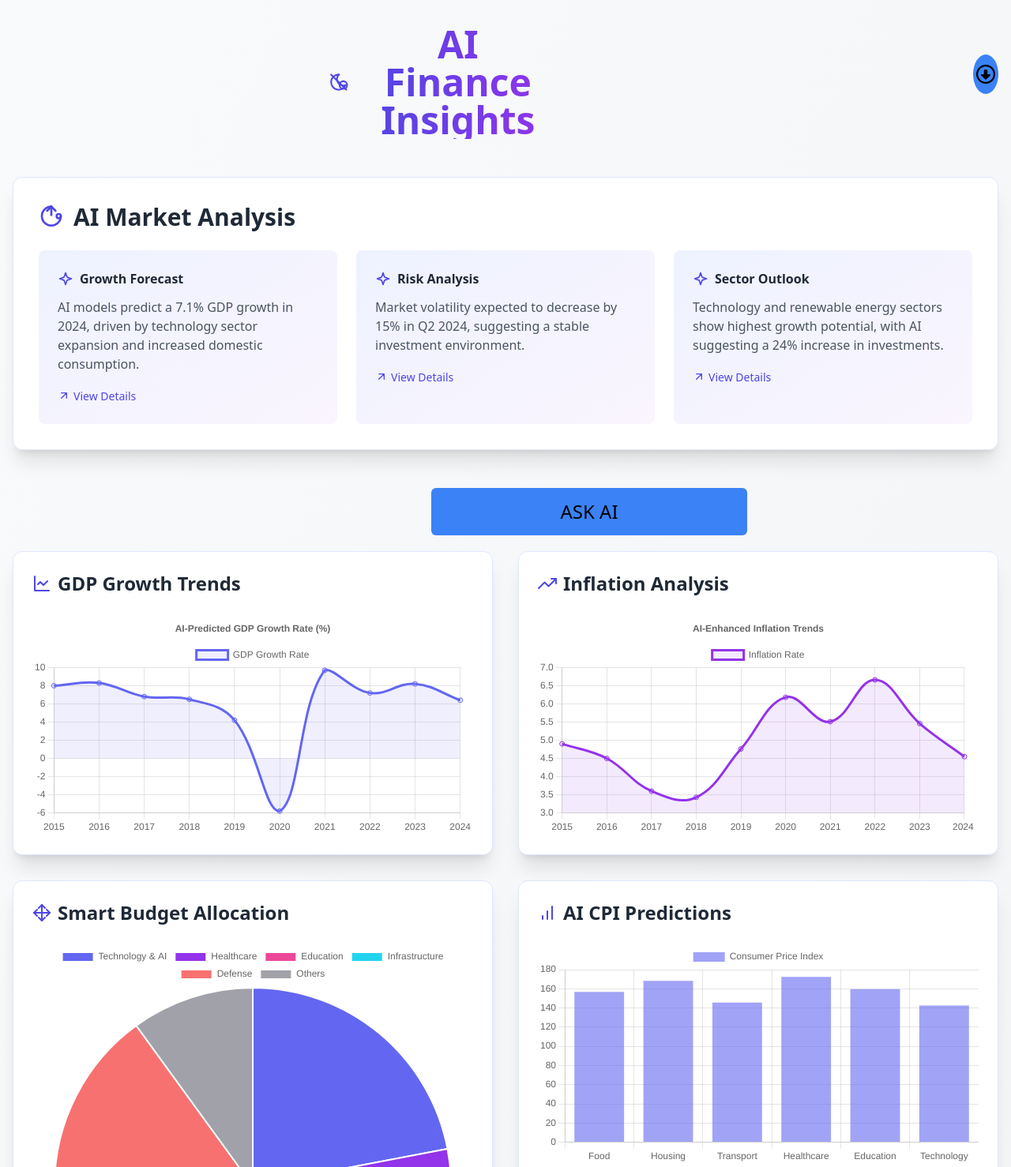
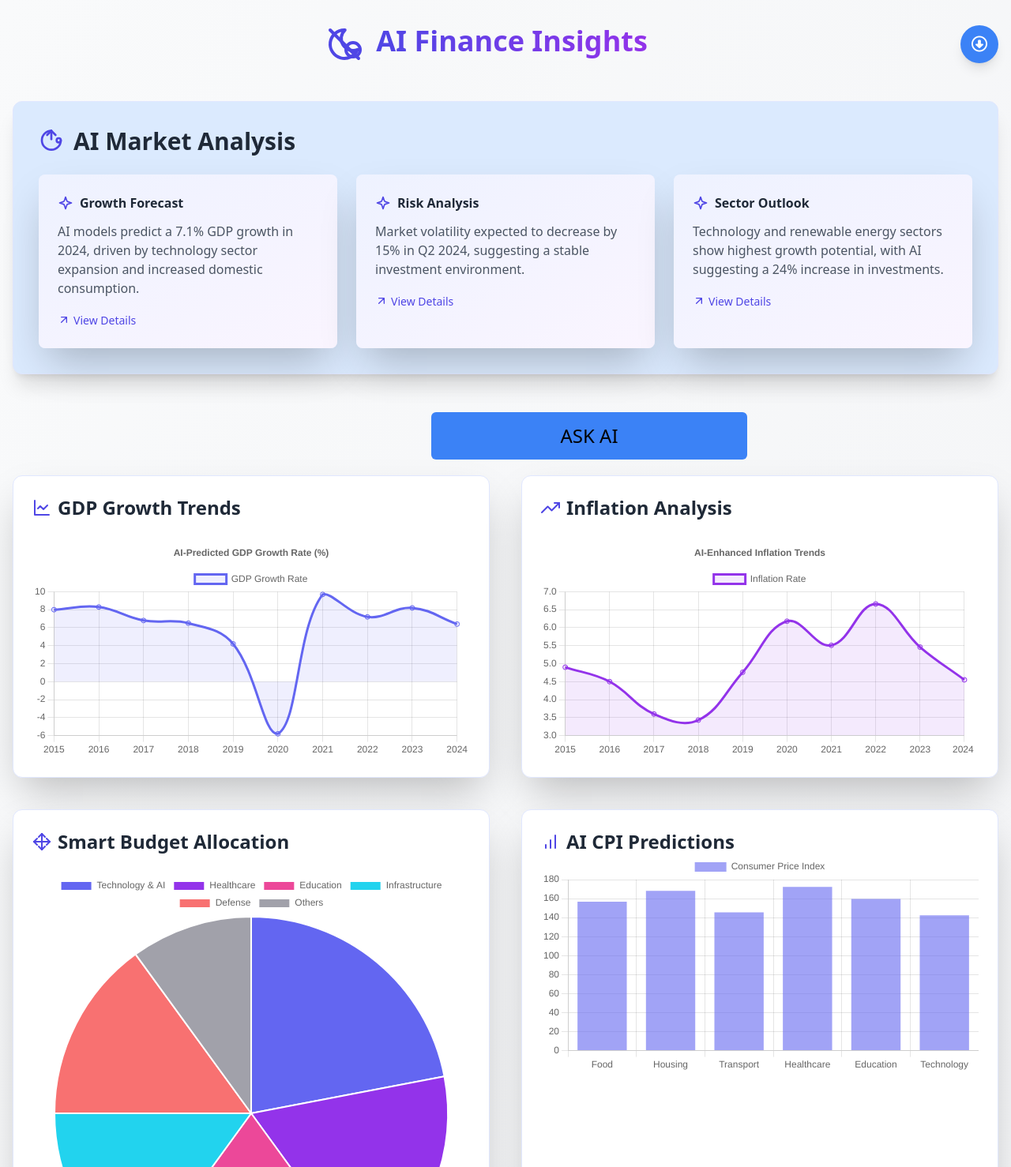
Before and after one commit to Animesh-Samantaray/AI-Finance-Insights, a website: page cv.html in a window 1280 px wide. Shown: the top 1478 px of the page at 79% size. Drawn offline with nearby package versions, Linux system fonts and the light colour scheme.

Commit message:
Update cv.html

```diff
--- a/cv.html
+++ b/cv.html
@@ -11,23 +11,25 @@
 <body class="min-h-screen bg-gradient-to-br from-gray-50 to-gray-100">
     <div class="container mx-auto px-4 py-8">
         <!-- Header -->
-        <header class="text-center mb-12 ">
-            <div class="flex items-center justify-center mb-4 ml-[400px]">
+        <header class="flex items-center justify-between mb-12">
+            <div class="flex-1 flex justify-center">
                 <svg class="w-12 h-12 text-indigo-600 mr-4" xmlns="http://www.w3.org/2000/svg" viewBox="0 0 24 24" fill="none" stroke="currentColor" stroke-width="2" stroke-linecap="round" stroke-linejoin="round">
                     <path d="M12 3c.132 0 .263 0 .393 0a7.5 7.5 0 0 0 7.92 12.446a9 9 0 1 1 -8.313-12.454z"></path>
                     <path d="M17.5 11a4.5 4.5 0 1 0 0 9a4.5 4.5 0 0 0 0-9z"></path>
                     <path d="M3 3l18 18"></path>
                 </svg>
-                <h1 class="text-5xl font-bold bg-clip-text text-transparent bg-gradient-to-r from-indigo-600 to-purple-600 ">
+                <h1 class="text-4xl font-bold bg-clip-text text-transparent bg-gradient-to-r from-indigo-600 to-purple-600">
                     AI Finance Insights
                 </h1>
-                <button class =" report h-[50px] w-[50px] bg-blue-500 mb-[20px] ml-[530px] rounded-[50%] hover:bg-blue-600 text-2xl ml-[40px]  "><a href="India_Inflation_All_Years .xlsx"><i class="fa-regular fa-circle-down w-8"></i></a></button>
+            </div>
 
-            </div>
+            <a href="India_Inflation_All_Years.xlsx" class="flex items-center justify-center h-12 w-12 bg-blue-500 text-white rounded-full shadow-lg hover:bg-blue-600 transition-transform transform hover:scale-110">
+                <i class="fa-regular fa-circle-down text-xl"></i>
+            </a>
         </header>
 
         <!-- AI Insights Section -->
-        <div class="mb-12 bg-white rounded-xl shadow-xl p-8 border border-indigo-100">
+        <div class="mb-12 bg-blue-100 rounded-xl shadow-xl p-8 border border-indigo-100 ">
             <div class="flex items-center mb-6">
                 <svg class="w-8 h-8 text-indigo-600 mr-3" xmlns="http://www.w3.org/2000/svg" viewBox="0 0 24 24" fill="none" stroke="currentColor" stroke-width="2" stroke-linecap="round" stroke-linejoin="round">
                     <path d="M12 2a9 9 0 1 0 9 9"></path>
@@ -40,7 +42,7 @@
             </div>
             <div class="grid grid-cols-1 md:grid-cols-3 gap-6">
                 <!-- Growth Forecast -->
-                <div class="bg-gradient-to-br from-indigo-50 to-purple-50 p-6 rounded-lg transform hover:scale-105 transition-transform duration-300 ">
+                <div class="bg-gradient-to-br from-indigo-50 to-purple-50 p-6 rounded-lg transform hover:scale-105 transition-transform duration-300 shadow-2xl">
                     <div class="flex items-center mb-3">
                         <svg class="w-5 h-5 text-indigo-600 mr-2" xmlns="http://www.w3.org/2000/svg" viewBox="0 0 24 24" fill="none" stroke="currentColor" stroke-width="2" stroke-linecap="round" stroke-linejoin="round">
                             <path d="m12 3-1.912 5.813a2 2 0 0 1-1.275 1.275L3 12l5.813 1.912a2 2 0 0 1 1.275 1.275L12 21l1.912-5.813a2 2 0 0 1 1.275-1.275L21 12l-5.813-1.912a2 2 0 0 1-1.275-1.275L12 3Z"></path>
@@ -57,7 +59,7 @@
                 </div>
 
                 <!-- Risk Analysis -->
-                <div class="bg-gradient-to-br from-indigo-50 to-purple-50 p-6 rounded-lg transform hover:scale-105 transition-transform duration-300">
+                <div class="bg-gradient-to-br from-indigo-50 to-purple-50 p-6 rounded-lg transform hover:scale-105 transition-transform duration-300 shadow-2xl">
                     <div class="flex items-center mb-3">
                         <svg class="w-5 h-5 text-indigo-600 mr-2" xmlns="http://www.w3.org/2000/svg" viewBox="0 0 24 24" fill="none" stroke="currentColor" stroke-width="2" stroke-linecap="round" stroke-linejoin="round">
                             <path d="m12 3-1.912 5.813a2 2 0 0 1-1.275 1.275L3 12l5.813 1.912a2 2 0 0 1 1.275 1.275L12 21l1.912-5.813a2 2 0 0 1 1.275-1.275L21 12l-5.813-1.912a2 2 0 0 1-1.275-1.275L12 3Z"></path>
@@ -75,7 +77,7 @@
                 </div>
 
                 <!-- Sector Outlook -->
-                <div class="bg-gradient-to-br from-indigo-50 to-purple-50 p-6 rounded-lg transform hover:scale-105 transition-transform duration-300">
+                <div class="bg-gradient-to-br from-indigo-50 to-purple-50 p-6 rounded-lg transform hover:scale-105 transition-transform duration-300 shadow-2xl">
                     <div class="flex items-center mb-3">
                         <svg class="w-5 h-5 text-indigo-600 mr-2" xmlns="http://www.w3.org/2000/svg" viewBox="0 0 24 24" fill="none" stroke="currentColor" stroke-width="2" stroke-linecap="round" stroke-linejoin="round">
                             <path d="m12 3-1.912 5.813a2 2 0 0 1-1.275 1.275L3 12l5.813 1.912a2 2 0 0 1 1.275 1.275L12 21l1.912-5.813a2 2 0 0 1 1.275-1.275L21 12l-5.813-1.912a2 2 0 0 1-1.275-1.275L12 3Z"></path>
@@ -98,9 +100,9 @@
 
 
         <!-- Main Dashboard -->
-        <div class="grid grid-cols-1 md:grid-cols-2 gap-8">
+        <div class="grid grid-cols-1 md:grid-cols-2 gap-10">
             <!-- GDP Section -->
-            <div class="bg-white rounded-xl shadow-xl p-6 border border-indigo-100 hover:shadow-2xl transition-shadow duration-300">
+            <div class="bg-white rounded-xl shadow-2xl p-6 border border-indigo-100 hover:shadow-2xl transition-shadow duration-300">
                 <div class="flex items-center mb-6">
                     <svg class="w-6 h-6 text-indigo-600 mr-2" xmlns="http://www.w3.org/2000/svg" viewBox="0 0 24 24" fill="none" stroke="currentColor" stroke-width="2" stroke-linecap="round" stroke-linejoin="round">
                         <path d="M3 3v18h18"></path>
@@ -112,7 +114,7 @@
             </div>
 
             <!-- Inflation Section -->
-            <div class="bg-white rounded-xl shadow-xl p-6 border border-indigo-100 hover:shadow-2xl transition-shadow duration-300">
+            <div class="bg-white rounded-xl shadow-2xl p-6 border border-indigo-100 hover:shadow-2xl transition-shadow duration-300">
                 <div class="flex items-center mb-6">
                     <svg class="w-6 h-6 text-indigo-600 mr-2" xmlns="http://www.w3.org/2000/svg" viewBox="0 0 24 24" fill="none" stroke="currentColor" stroke-width="2" stroke-linecap="round" stroke-linejoin="round">
                         <path d="m23 6-9.5 9.5-5-5L1 18"></path>
@@ -124,7 +126,7 @@
             </div>
 
             <!-- Budget Analysis -->
-            <div class="bg-white rounded-xl shadow-xl p-6 border border-indigo-100 hover:shadow-2xl transition-shadow duration-300">
+            <div class="bg-white rounded-xl shadow-2xl p-6 border border-indigo-100 hover:shadow-2xl transition-shadow duration-300">
                 <div class="flex items-center mb-6">
                     <svg class="w-6 h-6 text-indigo-600 mr-2" xmlns="http://www.w3.org/2000/svg" viewBox="0 0 24 24" fill="none" stroke="currentColor" stroke-width="2" stroke-linecap="round" stroke-linejoin="round">
                         <path d="M12 2v20"></path>
@@ -144,8 +146,8 @@
             </div>
 
             <!-- CPI Trends -->
-            <div class="bg-white rounded-xl shadow-xl p-6 border border-indigo-100 hover:shadow-2xl transition-shadow duration-300">
-                <div class="flex items-center mb-6">
+            <div class="bg-white rounded-xl shadow-2xl p-6 border border-indigo-100 hover:shadow-2xl transition-shadow duration-300 h-auto">
+                <div class="flex items-center ">
                     <svg class="w-6 h-6 text-indigo-600 mr-2" xmlns="http://www.w3.org/2000/svg" viewBox="0 0 24 24" fill="none" stroke="currentColor" stroke-width="2" stroke-linecap="round" stroke-linejoin="round">
                         <path d="M12 20V10"></path>
                         <path d="M18 20V4"></path>
@@ -158,7 +160,7 @@
         </div>
 
         <!-- Economic Report Section -->
-        <div class="mt-12 bg-white rounded-xl shadow-xl p-8 border border-indigo-100">
+        <div class="mt-12 bg-purple-100 rounded-xl shadow-2xl p-8 border border-indigo-100">
             <div class="flex items-center mb-6">
                 <svg class="w-8 h-8 text-indigo-600 mr-3" xmlns="http://www.w3.org/2000/svg" viewBox="0 0 24 24" fill="none" stroke="currentColor" stroke-width="2" stroke-linecap="round" stroke-linejoin="round">
                     <path d="M12 3c.132 0 .263 0 .393 0a7.5 7.5 0 0 0 7.92 12.446a9 9 0 1 1 -8.313-12.454z"></path>
@@ -183,7 +185,7 @@
 
 
 
-                <div class="bg-indigo-50 p-4 rounded-lg mb-6">
+                <div class="bg-indigo-50 p-4 rounded-lg mb-6 shadow-2xl">
                     <h4 class="text-lg font-semibold text-indigo-800 mb-2">AI Market Sentiment Analysis</h4>
                     <p class="text-indigo-700">Market sentiment indicators suggest strong investor confidence, with a 76% positive outlook for Q2 2024. AI-powered trend analysis indicates favorable conditions for foreign investment.</p>
                 </div>
```
